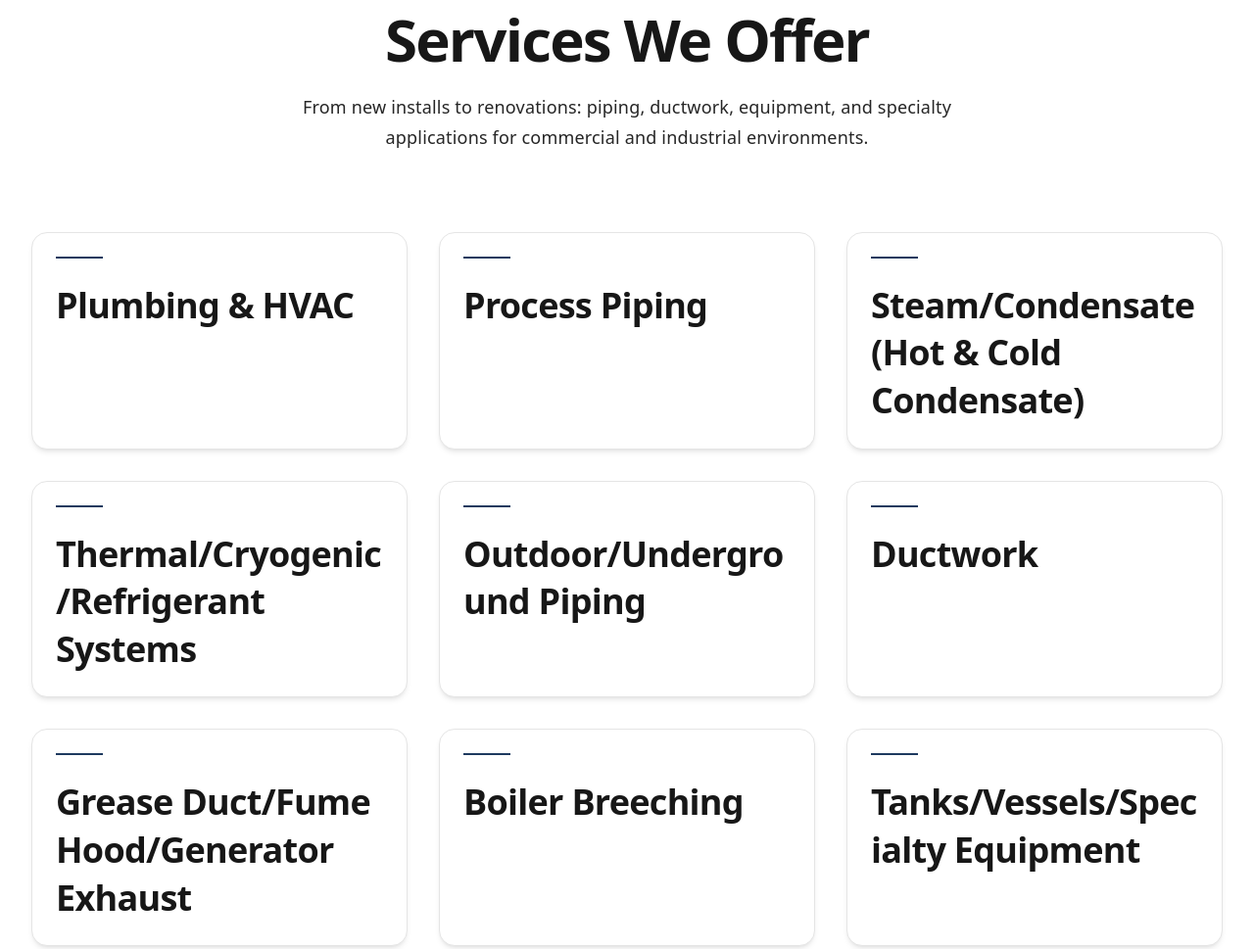
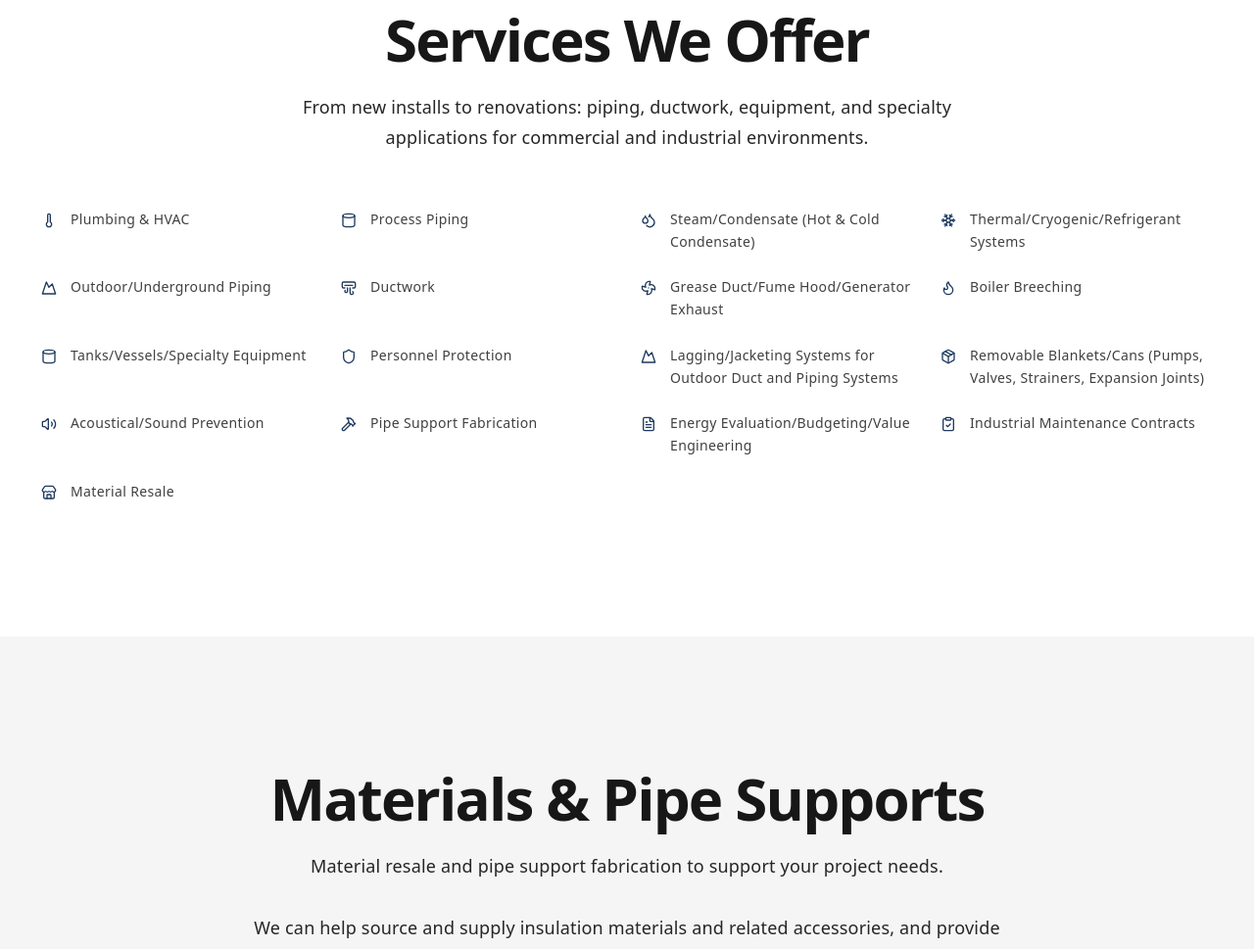
Before and after one commit to ggoupille8/rmi-website, an Astro site: page / in a window 1280 px wide. Shown: the part 984-1953 px from the top of the page at 98% size. Built offline with nearby package versions, Linux system fonts and the light colour scheme; Astro itself is replaced by a stand-in of ours.

Commit message:
Enhance services list with icons and improved visual design
- Add lucide-react dependency for icon support
- Replace card layout with compact multi-column list
- Add relevant icons for each service type
- Improve visual hierarchy with better spacing and hover effects
- Enhance readability with improved typography and alignment

```diff
--- a/package.json
+++ b/package.json
@@ -25,6 +25,7 @@
     "@sendgrid/mail": "^8.1.6",
     "@vercel/postgres": "^0.10.0",
     "astro": "^4.0.0",
+    "lucide-react": "^0.561.0",
     "react": "^18.2.0",
     "react-dom": "^18.2.0"
   },
--- a/src/components/landing/Services.tsx
+++ b/src/components/landing/Services.tsx
@@ -1,4 +1,29 @@
-import Card from "./Card";
+import * as LucideIcons from "lucide-react";
+import type { LucideIcon } from "lucide-react";
+
+const {
+  Wrench,
+  Cylinder: PipeIcon,
+  Droplets,
+  Snowflake,
+  Mountain,
+  Wind,
+  Fan,
+  Flame,
+  Cylinder,
+  Shield,
+  Layers,
+  Package,
+  Volume2,
+  Gauge,
+  FileText,
+  ClipboardCheck,
+  Store,
+  Thermometer,
+  AirVent,
+  Hammer,
+  Settings,
+} = LucideIcons;
 
 interface Service {
   title: string;
@@ -11,6 +36,76 @@ interface ServicesProps {
   subtitle?: string;
   services?: Service[];
 }
+
+// Map service titles to appropriate icons
+const getServiceIcon = (title: string): LucideIcon => {
+  const lowerTitle = title.toLowerCase();
+  // Check more specific matches first
+  if (lowerTitle.includes("plumbing") || lowerTitle.includes("hvac")) {
+    return Thermometer; // Better for HVAC systems
+  }
+  if (lowerTitle.includes("steam") || lowerTitle.includes("condensate")) {
+    return Droplets; // Perfect for steam/condensate
+  }
+  if (
+    lowerTitle.includes("thermal") ||
+    lowerTitle.includes("cryogenic") ||
+    lowerTitle.includes("refrigerant")
+  ) {
+    return Snowflake; // Perfect for cold systems
+  }
+  if (lowerTitle.includes("outdoor") || lowerTitle.includes("underground")) {
+    return Mountain; // Good for outdoor/underground
+  }
+  if (
+    lowerTitle.includes("grease") ||
+    lowerTitle.includes("fume") ||
+    lowerTitle.includes("exhaust")
+  ) {
+    return Fan; // Perfect for exhaust systems
+  }
+  if (lowerTitle.includes("boiler")) {
+    return Flame; // Perfect for boiler/breeching
+  }
+  if (lowerTitle.includes("tank") || lowerTitle.includes("vessel")) {
+    return Cylinder; // Perfect for tanks/vessels
+  }
+  if (lowerTitle.includes("personnel") || lowerTitle.includes("protection")) {
+    return Shield; // Perfect for protection
+  }
+  if (lowerTitle.includes("lagging") || lowerTitle.includes("jacketing")) {
+    return Layers; // Perfect for layering/jacketing
+  }
+  if (lowerTitle.includes("removable") || lowerTitle.includes("blanket")) {
+    return Package; // Good for removable items
+  }
+  if (lowerTitle.includes("acoustical") || lowerTitle.includes("sound")) {
+    return Volume2; // Perfect for sound prevention
+  }
+  if (lowerTitle.includes("pipe support")) {
+    return Hammer; // Better for fabrication
+  }
+  if (
+    lowerTitle.includes("energy") ||
+    lowerTitle.includes("evaluation") ||
+    lowerTitle.includes("engineering")
+  ) {
+    return FileText; // Good for evaluation/engineering
+  }
+  if (lowerTitle.includes("maintenance") || lowerTitle.includes("contract")) {
+    return ClipboardCheck; // Perfect for contracts/maintenance
+  }
+  if (lowerTitle.includes("material") || lowerTitle.includes("resale")) {
+    return Store; // Perfect for material resale
+  }
+  if (lowerTitle.includes("ductwork") || lowerTitle.includes("duct")) {
+    return AirVent; // Better for ductwork than Wind
+  }
+  if (lowerTitle.includes("process piping") || lowerTitle.includes("piping")) {
+    return PipeIcon; // Good for piping
+  }
+  return Settings; // Default icon - more generic/industrial
+};
 
 const defaultServices: Service[] = [
   {
@@ -108,17 +203,23 @@ export default function Services({
 }: ServicesProps) {
   return (
     <section
-      className="section-padding bg-white"
+      className="section-padding bg-white dark:bg-neutral-900"
       aria-labelledby="services-heading"
     >
       <div className="container-custom">
         <div className="mx-auto max-w-2xl text-center">
-          <h2 id="services-heading" className="heading-2 text-neutral-900">
+          <h2
+            id="services-heading"
+            className="heading-2 text-neutral-900 dark:text-neutral-50"
+          >
             {title}
           </h2>
-          <p className="mt-4 text-body text-neutral-800">{subtitle}</p>
+          <p className="mt-4 text-body text-neutral-800 dark:text-neutral-300">
+            {subtitle}
+          </p>
         </div>
-        <div className="mx-auto mt-16 grid max-w-2xl grid-cols-1 gap-8 sm:mt-20 md:grid-cols-2 lg:mx-0 lg:max-w-none lg:grid-cols-3">
+        <div className="mx-auto mt-10 sm:mt-12">
+          <ul className="grid grid-cols-1 gap-2 sm:grid-cols-2 lg:grid-cols-3 xl:grid-cols-4">
             {services.map((service, index) => {
               // Runtime assertion to prevent undefined crashes
               if (!service || !service.title) {
@@ -127,27 +228,24 @@ export default function Services({
                 );
                 return null;
               }
+              const IconComponent = getServiceIcon(service.title);
               return (
-              <Card
+                <li
                   key={index}
-                variant="hover"
-                className="flex flex-col h-full"
+                  className="group flex items-start gap-3 rounded-md px-2 py-2 transition-colors hover:bg-neutral-50 dark:hover:bg-neutral-800/50"
                 >
-                <div
-                  className="w-12 h-0.5 bg-primary-600 mb-6"
-                  aria-hidden="true"
-                />
-                <h3 className="heading-3 text-neutral-900 break-words">
+                  <div className="mt-0.5 flex-shrink-0">
+                    <div className="flex h-5 w-5 items-center justify-center rounded text-primary-600 transition-colors group-hover:text-primary-700 dark:text-primary-400 dark:group-hover:text-primary-300">
+                      <IconComponent className="h-4 w-4" aria-hidden="true" />
+                    </div>
+                  </div>
+                  <span className="flex-1 break-words text-sm leading-relaxed text-neutral-700 dark:text-neutral-300">
                     {service.title}
-                </h3>
-                {service.description && (
-                  <p className="mt-4 text-body text-neutral-700">
-                    {service.description}
-                  </p>
-                )}
-              </Card>
+                  </span>
+                </li>
               );
             })}
+          </ul>
         </div>
       </div>
     </section>
```
Also changed, not shown: 1 other file. Lines whose indentation alone changed are shown as unchanged.
